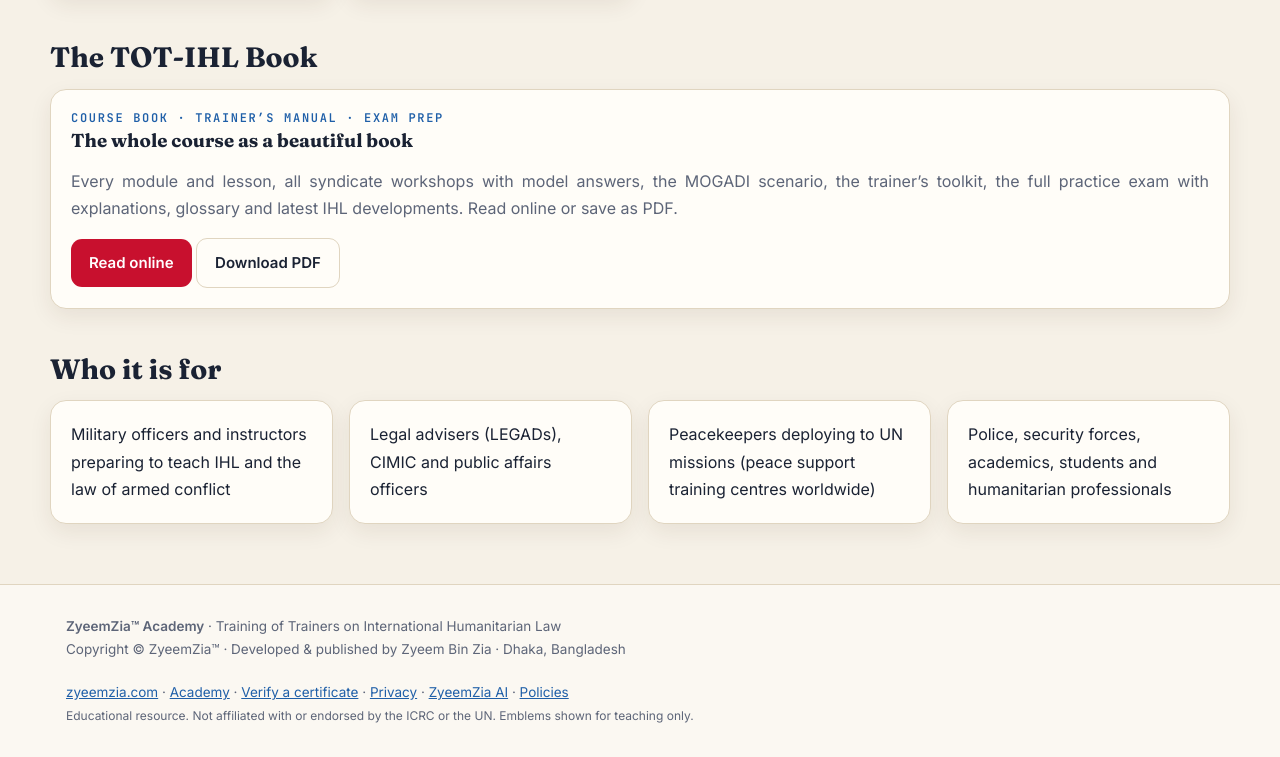
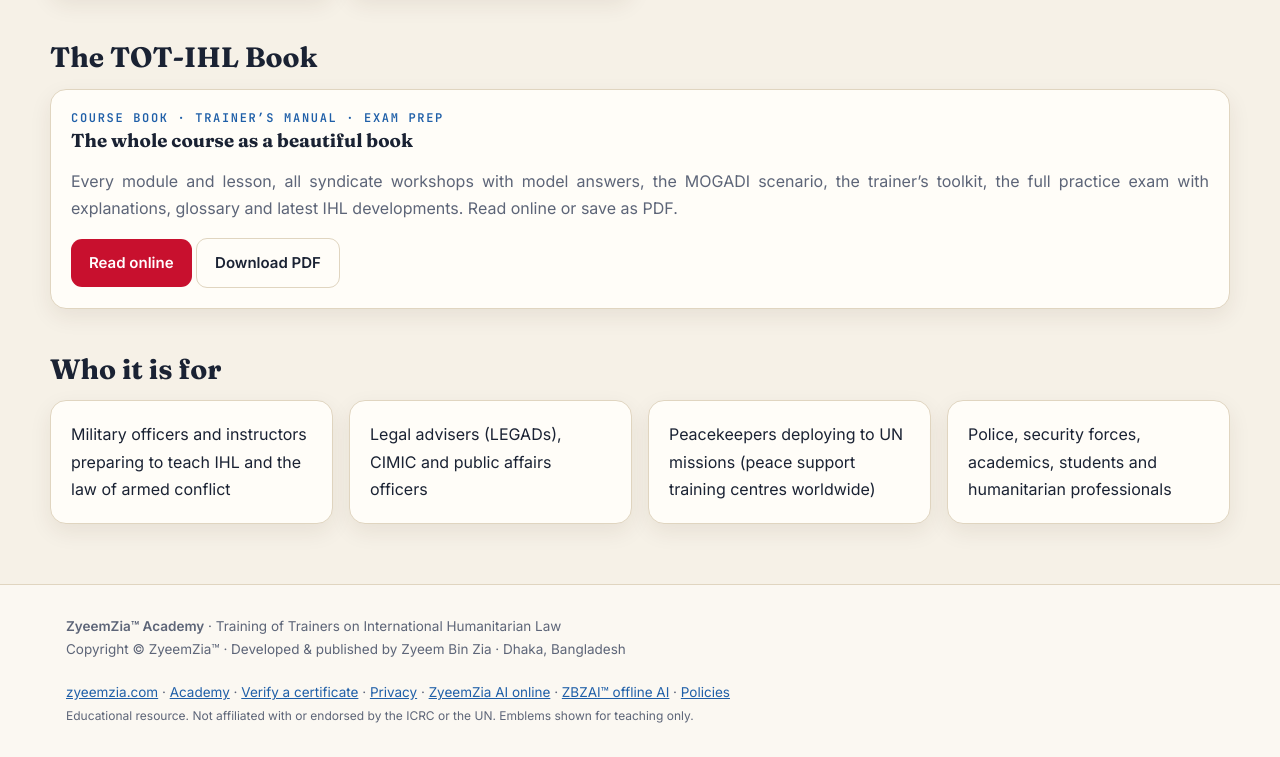
Before and after one commit to zyeemzia/totihl, a plain HTML site: page index.html in a window 1280 px wide. Shown: the part 2383-3140 px from the top of the page. Drawn offline with Linux system fonts and the light colour scheme.

Commit message:
Footer: ZyeemZia AI online and ZBZAI offline AI links side by side

```diff
--- a/index.html
+++ b/index.html
@@ -33,7 +33,7 @@
 <main id="view" tabindex="-1"></main>
 <footer class="ft"><div class="wrap">
  <div><b>ZyeemZia™ Academy</b> · <span data-i18n="footer1">Training of Trainers on International Humanitarian Law</span><br>Copyright © ZyeemZia™<span id="yr" hidden></span> · <span data-i18n="footer2">Developed &amp; published by Zyeem Bin Zia · Dhaka, Bangladesh</span></div>
- <div><a href="https://zyeemzia.com">zyeemzia.com</a> · <a href="https://academy.zyeemzia.com">Academy</a> · <a href="#verify" data-i18n="verify">Verify a certificate</a> · <a href="privacy.html" data-i18n="privacy">Privacy</a> · <a href="https://ai.zyeemzia.com/" target="_blank" rel="noopener">ZyeemZia AI</a> · <a href="https://policy.zyeemzia.com" data-i18n="policies">Policies</a><br><small data-i18n="disclaimer">Educational resource. Not affiliated with or endorsed by the ICRC or the UN. Emblems shown for teaching only.</small></div>
+ <div><a href="https://zyeemzia.com">zyeemzia.com</a> · <a href="https://academy.zyeemzia.com">Academy</a> · <a href="#verify" data-i18n="verify">Verify a certificate</a> · <a href="privacy.html" data-i18n="privacy">Privacy</a> · <a href="https://ai.zyeemzia.com/" target="_blank" rel="noopener">ZyeemZia AI online</a> · <a href="https://zbzai.zyeemzia.com/" target="_blank" rel="noopener">ZBZAI™ offline AI</a> · <a href="https://policy.zyeemzia.com" data-i18n="policies">Policies</a><br><small data-i18n="disclaimer">Educational resource. Not affiliated with or endorsed by the ICRC or the UN. Emblems shown for teaching only.</small></div>
 </div></footer>
 <script>
 document.getElementById('yr').textContent=new Date().getFullYear();
```
